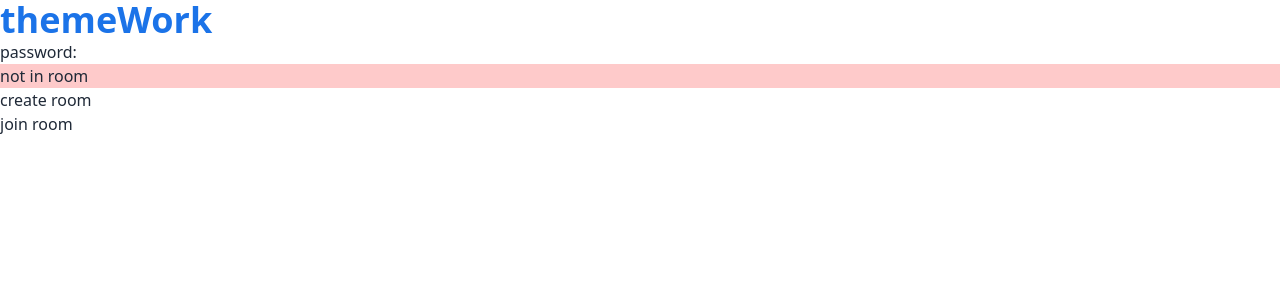
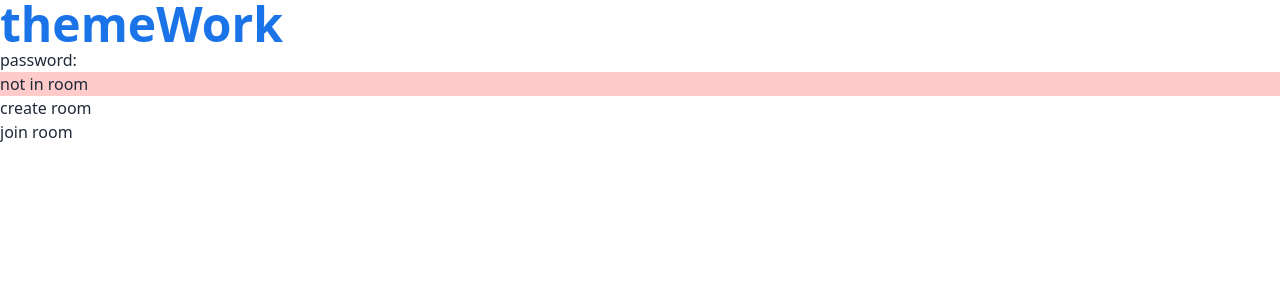
Before and after one commit to themeWork-llc/themework, a React app: page / in a window 1280 px wide. Shown: the top 300 px of the page. Built offline with nearby package versions, Linux system fonts and the light colour scheme; no server answers.

Commit message:
works now

```diff
--- a/src/App.js
+++ b/src/App.js
@@ -5,7 +5,7 @@ import Page from './components/Page';
 const App = () => {
   return(
   <main>
-    <h1 className="text-primary text-4xl font-bold">themeWork</h1>
+    <h1 className="text-primary text-5xl font-bold">themeWork</h1>
     <Page />
   </main>)
 }
--- a/src/components/EditorContainer.js
+++ b/src/components/EditorContainer.js
@@ -1,4 +1,4 @@
-import React, { useState } from 'react';
+import React, { useState, useEffect } from 'react';
 import styled from 'styled-components';
 
 const Main = styled.main`
@@ -59,6 +59,11 @@ export default function EditorContainer(props) {
     props.handleText()
   }
 
+  useEffect(() => {
+    console.log('in handlesubmit', props.text);
+    props.handleText();
+  }, [props.text]);
+
   return (
     <Main>
       <Button onClick={props.handleLogin}>sign out</Button>
@@ -73,7 +78,7 @@ export default function EditorContainer(props) {
           onChange={(e) => {
             props.setText(e.target.value);
             console.log('this is text from state in on change:', props.text)
-            handleSubmit()
+            // handleSubmit()
             //handleCursor(e);
           }}
           onClick={handleCursor}
```
